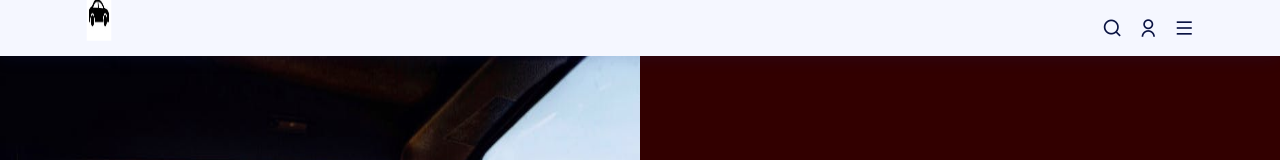
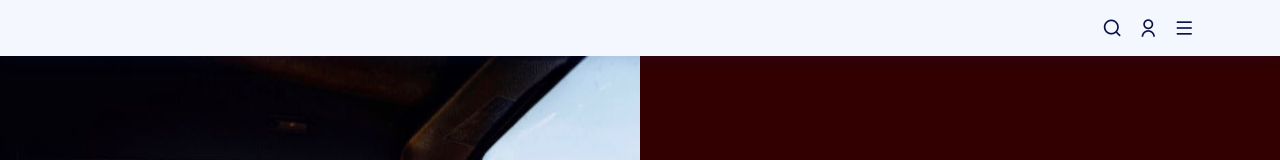
Before and after one commit to VehiFinder/frontend, a Vue app: page / in a window 1280 px wide. Shown: the top 160 px of the page. Built offline with nearby package versions, Linux system fonts and the light colour scheme.

Commit message:
Fix overflow

```diff
--- a/src/assets/main.css
+++ b/src/assets/main.css
@@ -121,7 +121,7 @@ img {
 }
 
 main{
-  overflow-y: auto;
+  height: 100%;
 }
 
 /*=============== REUSABLE CSS CLASSES ===============*/
--- a/src/components/catalog/SearchInput.vue
+++ b/src/components/catalog/SearchInput.vue
@@ -31,6 +31,8 @@ export default {
     width: 30%;
     top: 15%;
     position: relative;
+    border-radius: 10%;
+    box-shadow: 0px 0px 9px rgba(0, 0, 0, 0.2);
 }
 .searchinput-div {
     position: absolute;
--- a/src/components/home/NavBar.vue
+++ b/src/components/home/NavBar.vue
@@ -2,9 +2,9 @@
 <template>
   <header class="header" id="header">
     <nav class="nav container">
-      <a class="icon">
+      <!-- <a class="icon">
         <img class="image-icon" src="/images/icon2.jpg" height="100px">
-      </a>
+      </a> -->
       <div class="nav__actions">
         <!-- Search button -->
         <i class="ri-search-line nav__search" id="search-btn"></i>
```
